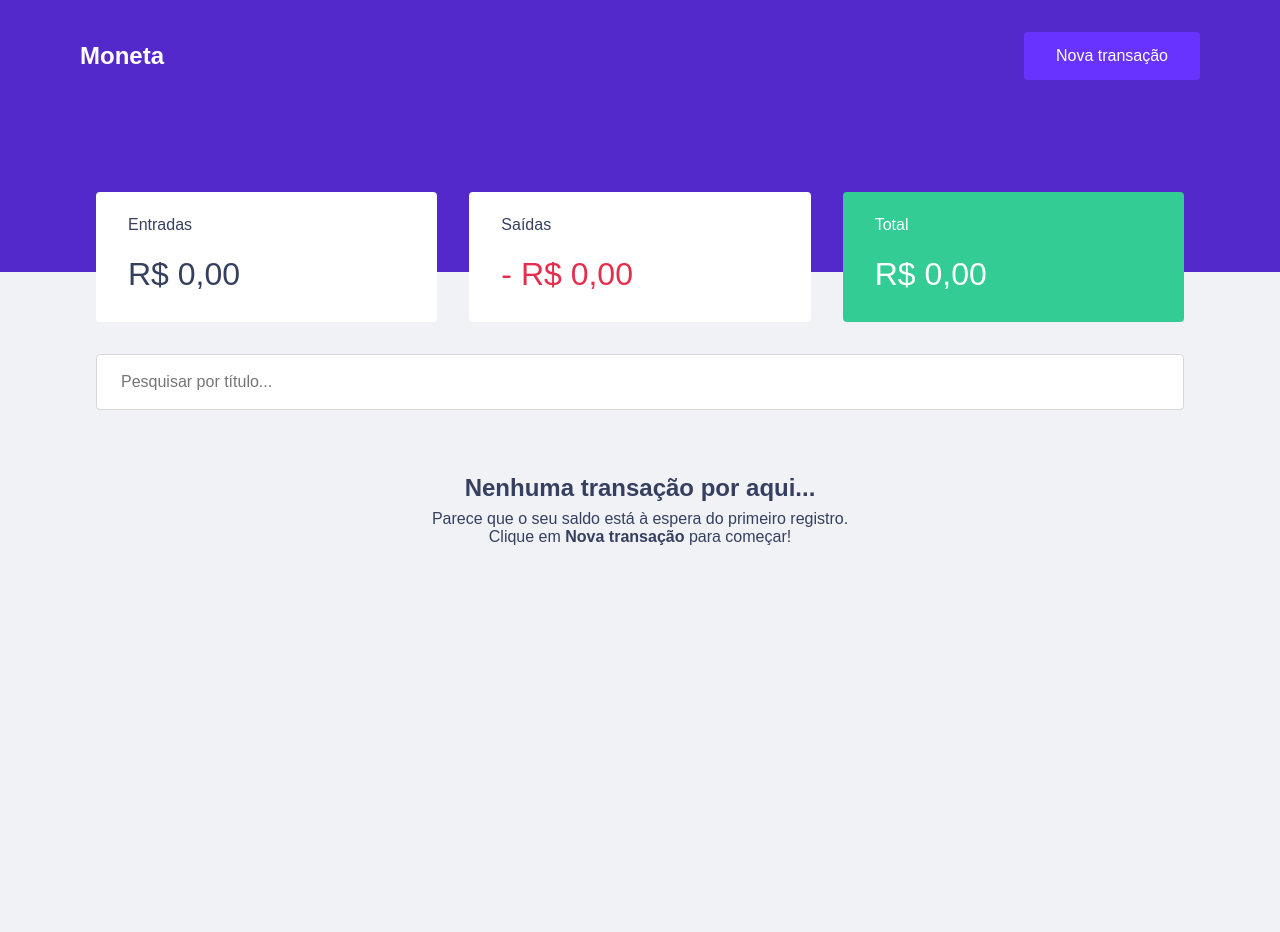
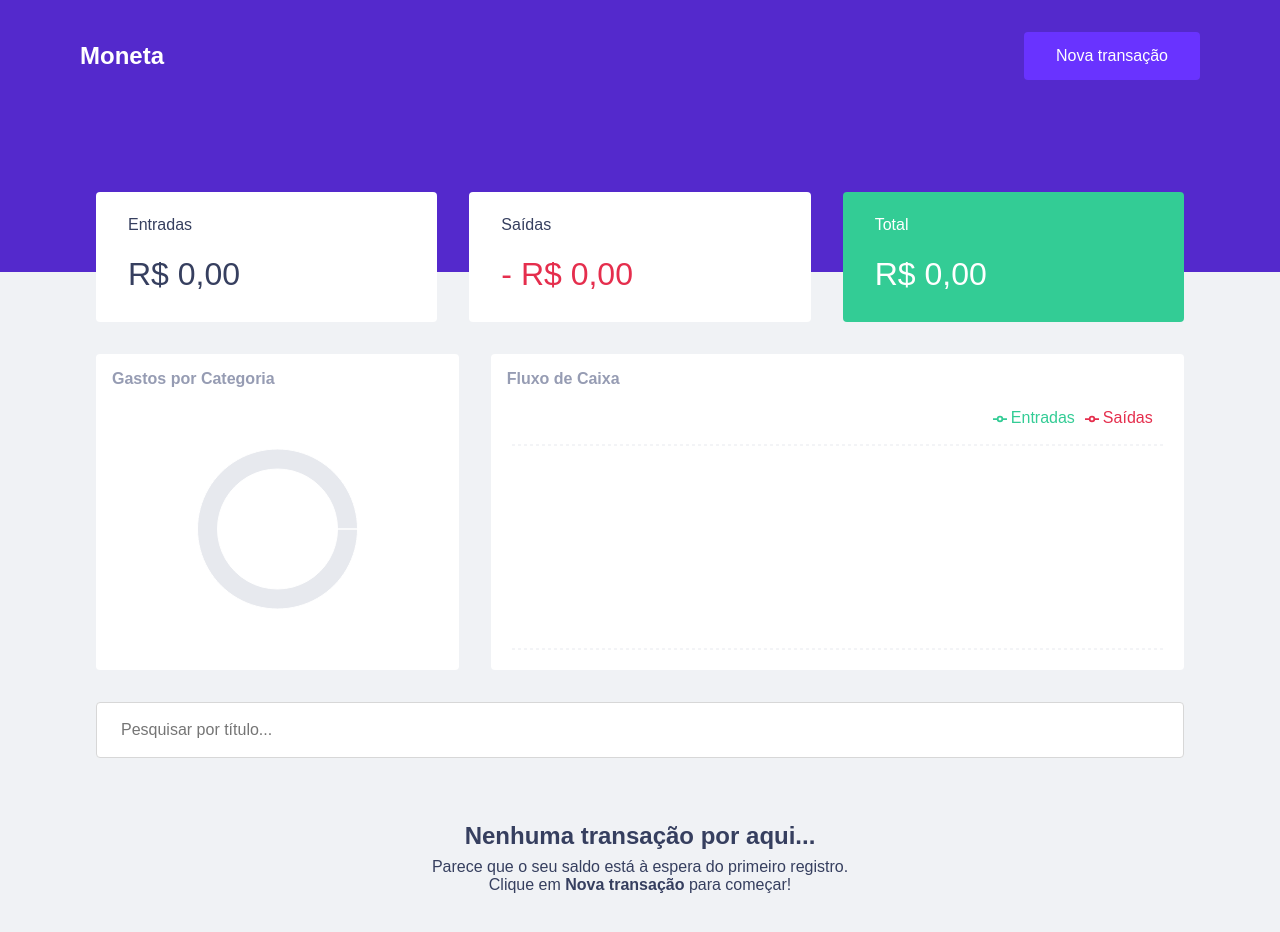
Before and after one commit to vaipado/moneta, a React (Vite) app: page / in a window 1280 px wide. Shown: the top 932 px of the page. Before the commit the page ends 800 px from the top, so only its background shows below. Built offline with nearby package versions, Linux system fonts and the light colour scheme.

Commit message:
feat: Adição de gráficos para controle visual de entradas e saídas

```diff
--- a/package.json
+++ b/package.json
@@ -13,7 +13,8 @@
     "react": "^19.2.0",
     "react-dom": "^19.2.0",
     "react-icons": "^5.5.0",
-    "react-modal": "^3.16.3"
+    "react-modal": "^3.16.3",
+    "recharts": "^3.7.0"
   },
   "devDependencies": {
     "@eslint/js": "^9.39.1",
--- a/src/App.jsx
+++ b/src/App.jsx
@@ -5,6 +5,8 @@ import { Header } from './components/Header';
 import { Summary } from './components/Summary';
 import { TransactionsTable } from './components/TransactionsTable';
 import { EmptyState } from './components/EmptyState';
+import { CategoryChart } from './components/CategoryChart';
+import { TrendChart } from './components/TrendChart';
 import './index.css';
 
 Modal.setAppElement('#root');
@@ -82,6 +84,11 @@ export function App() {
 
       <main style={{ maxWidth: '1120px', margin: '0 auto', padding: '0 1rem' }}>
         <Summary transactions={transactions} />
+
+        <div style={{ display: 'flex', gap: '2rem', marginTop: '2rem', flexWrap: 'wrap' }}>
+          <CategoryChart transactions={transactions} />
+          <TrendChart transactions={transactions} />
+        </div>
 
         <div className="search-container">
           <input
--- /dev/null
+++ b/src/components/CategoryChart/index.jsx
@@ -0,0 +1,46 @@
+import { PieChart, Pie, Cell, ResponsiveContainer, Tooltip } from 'recharts';
+
+const COLORS = {
+  'Alimentação': '#FF9F43', 'Transporte': '#45AAF2', 'Saúde': '#20B2AA',
+  'Educação': '#A55EEF', 'Trabalho': '#4B7BEC', 'Moradia': '#D1D8E0',
+  'Lazer': '#FD79A8', 'Outros': '#778ca3'
+};
+
+export function CategoryChart({ transactions }) {
+  const data = transactions
+    .filter(t => t.type === 'withdraw')
+    .reduce((acc, t) => {
+      const found = acc.find(item => item.name === t.category);
+      if (found) found.value += t.value;
+      else acc.push({ name: t.category, value: t.value });
+      return acc;
+    }, []);
+
+  const isEmpty = data.length === 0;
+  const chartData = isEmpty ? [{ name: 'Sem dados', value: 1 }] : data;
+
+  return (
+    <div style={{ background: '#fff', borderRadius: '0.25rem', padding: '1rem', flex: 1 }}>
+      <h3 style={{ marginBottom: '1rem', fontSize: '1rem', color: '#969cb3' }}>Gastos por Categoria</h3>
+      <div style={{ width: '100%', height: 250 }}>
+        <ResponsiveContainer>
+          <PieChart>
+            <Pie
+              data={chartData}
+              innerRadius={60}
+              outerRadius={80}
+              paddingAngle={5}
+              dataKey="value"
+            >
+              {isEmpty
+                ? <Cell fill="#e7e9ee" />
+                : chartData.map((entry) => <Cell key={entry.name} fill={COLORS[entry.name]} />)
+              }
+            </Pie>
+            {!isEmpty && <Tooltip formatter={(val) => `R$ ${val.toFixed(2)}`} />}
+          </PieChart>
+        </ResponsiveContainer>
+      </div>
+    </div>
+  );
+}
--- /dev/null
+++ b/src/components/TrendChart/index.jsx
@@ -0,0 +1,69 @@
+import { LineChart, Line, XAxis, YAxis, CartesianGrid, Tooltip, ResponsiveContainer, Legend } from 'recharts';
+
+export function TrendChart({ transactions }) {
+  // Processa dados para agrupar entradas e saídas por data
+  const data = transactions
+    .reduce((acc, t) => {
+      const date = t.createdAt;
+      const found = acc.find(item => item.date === date);
+
+      if (found) {
+        if (t.type === 'deposit') found.deposits += t.value;
+        else found.withdrawals += t.value;
+      } else {
+        acc.push({
+          date,
+          deposits: t.type === 'deposit' ? t.value : 0,
+          withdrawals: t.type === 'withdraw' ? t.value : 0,
+        });
+      }
+      return acc;
+    }, [])
+    .sort((a, b) => {
+      // Ordenação cronológica baseada no formato DD/MM/YYYY
+      const dateA = new Date(a.date.split('/').reverse().join('-'));
+      const dateB = new Date(b.date.split('/').reverse().join('-'));
+      return dateA - dateB;
+    });
+
+  return (
+    <div style={{ background: '#fff', borderRadius: '0.25rem', padding: '1rem', flex: 2 }}>
+      <h3 style={{ marginBottom: '1rem', fontSize: '1rem', color: '#969cb3' }}>Fluxo de Caixa</h3>
+      <div style={{ width: '100%', height: 250 }}>
+        <ResponsiveContainer>
+          <LineChart data={data}>
+            <CartesianGrid strokeDasharray="3 3" vertical={false} stroke="#e7e9ee" />
+            <XAxis dataKey="date" hide />
+            <YAxis hide />
+            <Tooltip
+              formatter={(val) => new Intl.NumberFormat('pt-BR', { style: 'currency', currency: 'BRL' }).format(val)}
+            />
+            <Legend verticalAlign="top" align="right" height={36}/>
+
+            {/* Linha de Entradas (Verde) */}
+            <Line
+              name="Entradas"
+              type="monotone"
+              dataKey="deposits"
+              stroke="#33cc95"
+              strokeWidth={3}
+              dot={{ r: 4 }}
+              activeDot={{ r: 6 }}
+            />
+
+            {/* Linha de Saídas (Vermelho) */}
+            <Line
+              name="Saídas"
+              type="monotone"
+              dataKey="withdrawals"
+              stroke="#e52e4d"
+              strokeWidth={3}
+              dot={{ r: 4 }}
+              activeDot={{ r: 6 }}
+            />
+          </LineChart>
+        </ResponsiveContainer>
+      </div>
+    </div>
+  );
+}
```
Also changed, not shown: 1 other file (tests, documents, lock files or other folders).
